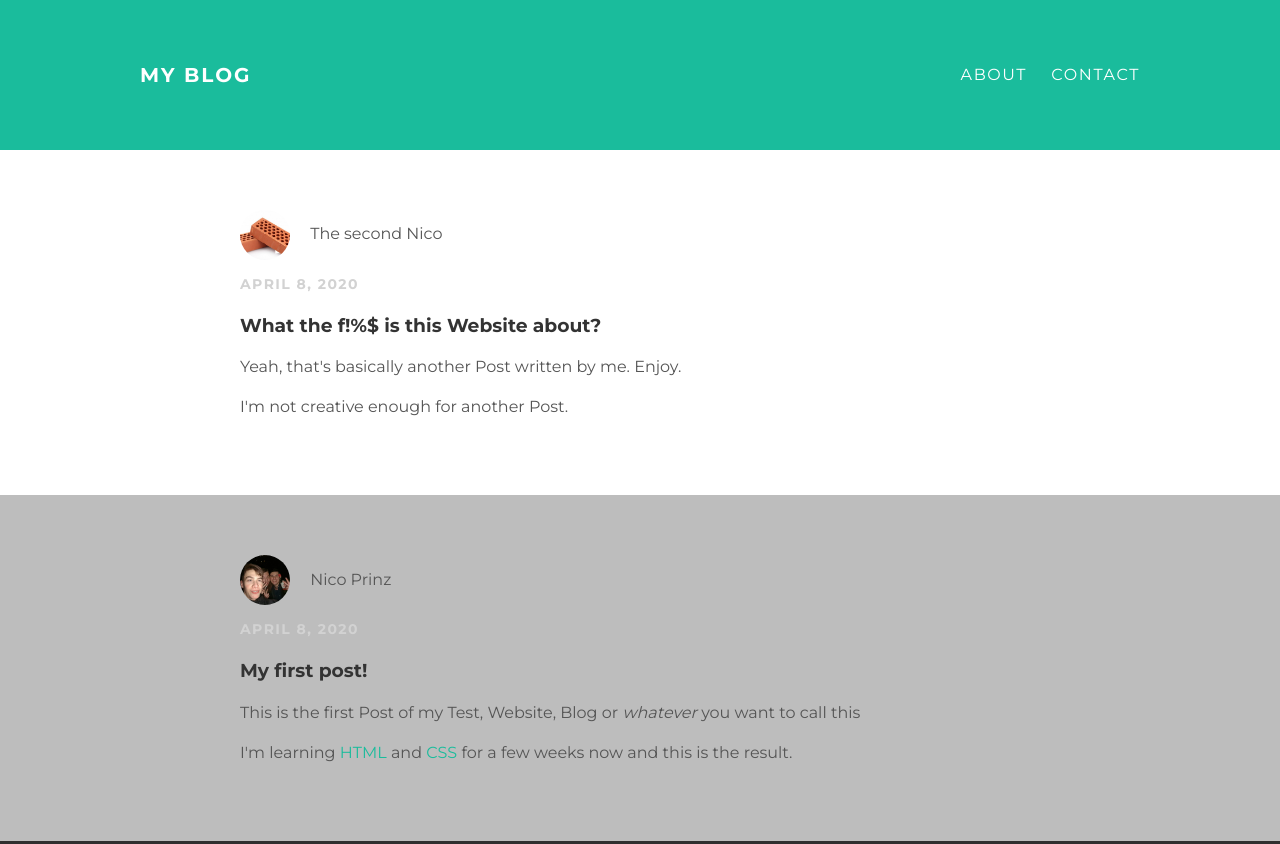
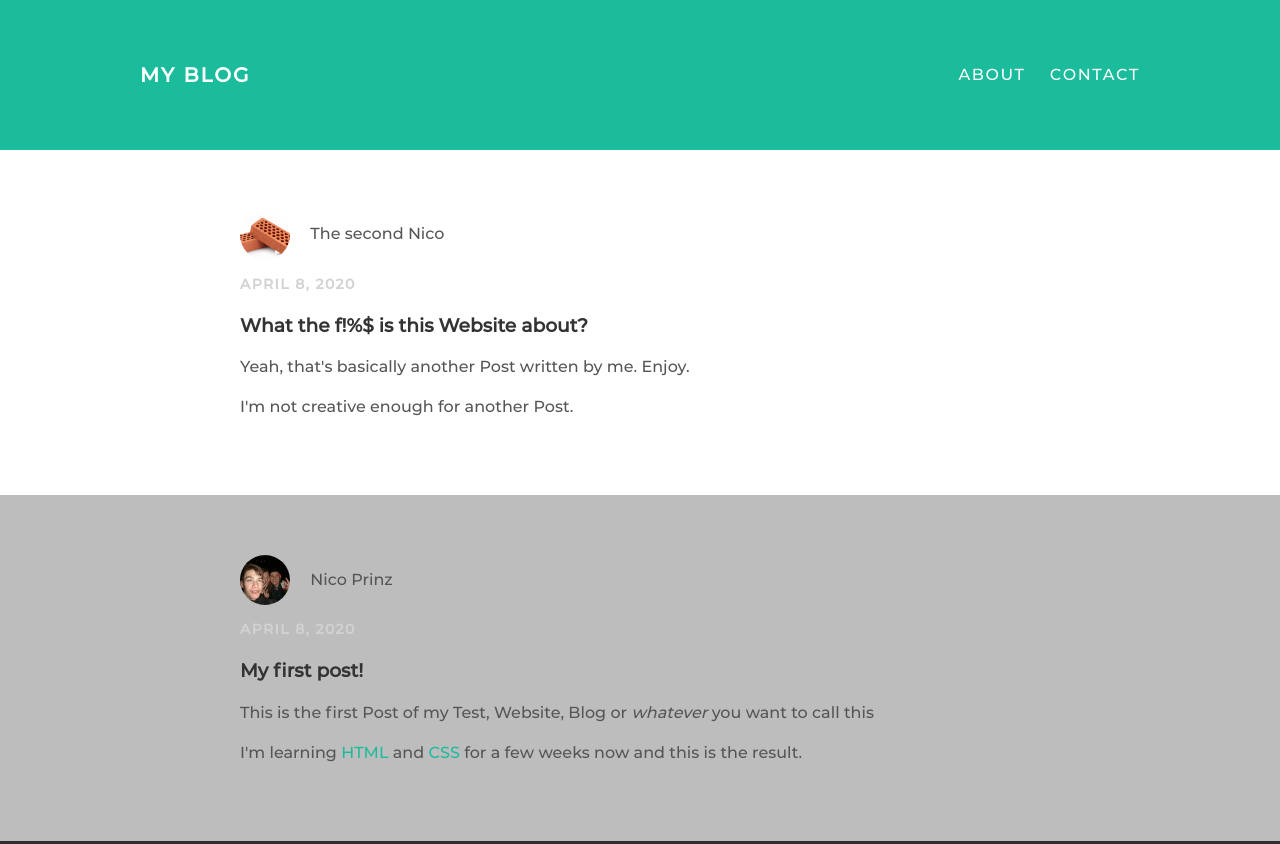
Before and after one commit to NicoPrinz/.github.io, a plain HTML site: page index.html in a window 1280 px wide. Shown: the top 844 px of the page. Drawn offline with Linux system fonts and the light colour scheme.

Commit message:
Update style.css

```diff
--- a/style.css
+++ b/style.css
@@ -1,4 +1,7 @@
-@import url(http://fonts.googleapis.com/css?family=Montserrat:400,700);
+@font-face {
+  font-family: Montserrat;
+  src: url(Montserrat-Medium.otf);
+}
 
 
 body {
```
